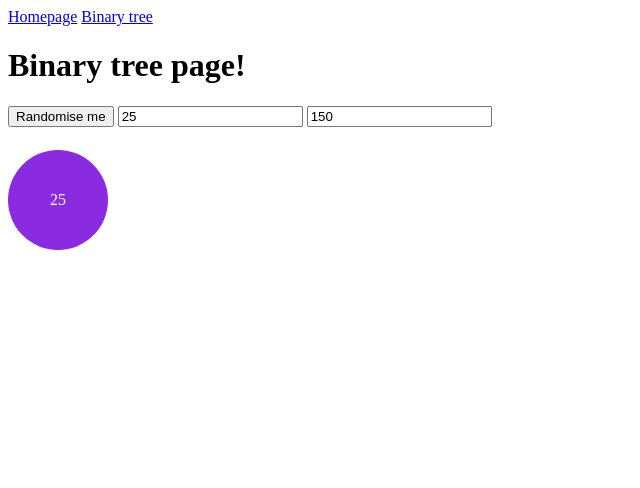
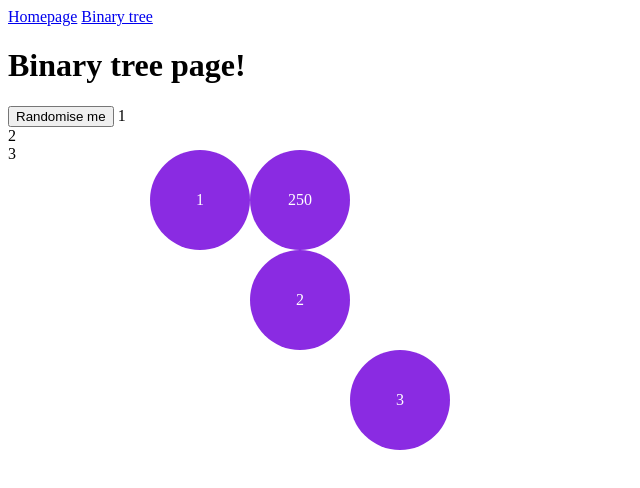
Before and after one commit to naomihollyholland/finalyearproject, a SvelteKit app in the folder finalyearproject/: page /binary_tree in a window 1280 px wide. Shown: the top 488 px of the page, without its empty margins (0-640 px from the left). Built offline with nearby package versions, Linux system fonts and the light colour scheme.

Commit message:
added multitudes!
the nodes are plentiful now

```diff
--- a/finalyearproject/src/routes/binary_tree/+page.svelte
+++ b/finalyearproject/src/routes/binary_tree/+page.svelte
@@ -4,18 +4,20 @@
     function random(){
         y = Math.random() * 300
         y += 100
+        x = Math.random() * 300
+        x += 100
+
     }
     let y = $state(150)
-    let x = $state(25)
+    let x = $state(250)
+    let i = $state(250)
 
 
-    const allnodes = $state([
-        {value:1, x: 150, y:150},
-        {value:2, x: 250, y:250},
-        {value:3, x: 350, y:350}
-    ]);
-
-
+    let allnodes = $state([
+         {val:1, x: 150, y:150},
+         {val:2, x: 250, y:250},
+         {val:3, x: 350, y:350}
+     ]);
 </script>
 
 <h1>Binary tree page!</h1>
@@ -24,8 +26,8 @@
     Randomise me
 </button>
 
-<input bind:value={x} />
-<input bind:value={y} />
-
-
-<TreeNode {x}{y}/>
+{#each allnodes as node}
+    {node.val} <br>
+    <TreeNode i={node.val}  x={node.x} y={node.y}/>
+{/each}
+<TreeNode {i}{x}{y}/>
--- a/finalyearproject/src/routes/binary_tree/TreeNode.svelte
+++ b/finalyearproject/src/routes/binary_tree/TreeNode.svelte
@@ -1,9 +1,9 @@
 <script>
-    let {x,y} = $props();
+    let {i,x,y} = $props();
 </script>
 
-<div class="circle" style="top: {y}px">
-    {x}
+<div class="circle" style="top: {y}px; left: {x}px">
+    {i}
 </div>
 
 <style>
@@ -17,6 +17,6 @@
         justify-content: center;
         align-items: center;
         position:absolute;
-        transition: top 1s;
+        transition: 1s;
     }
 </style>
```
